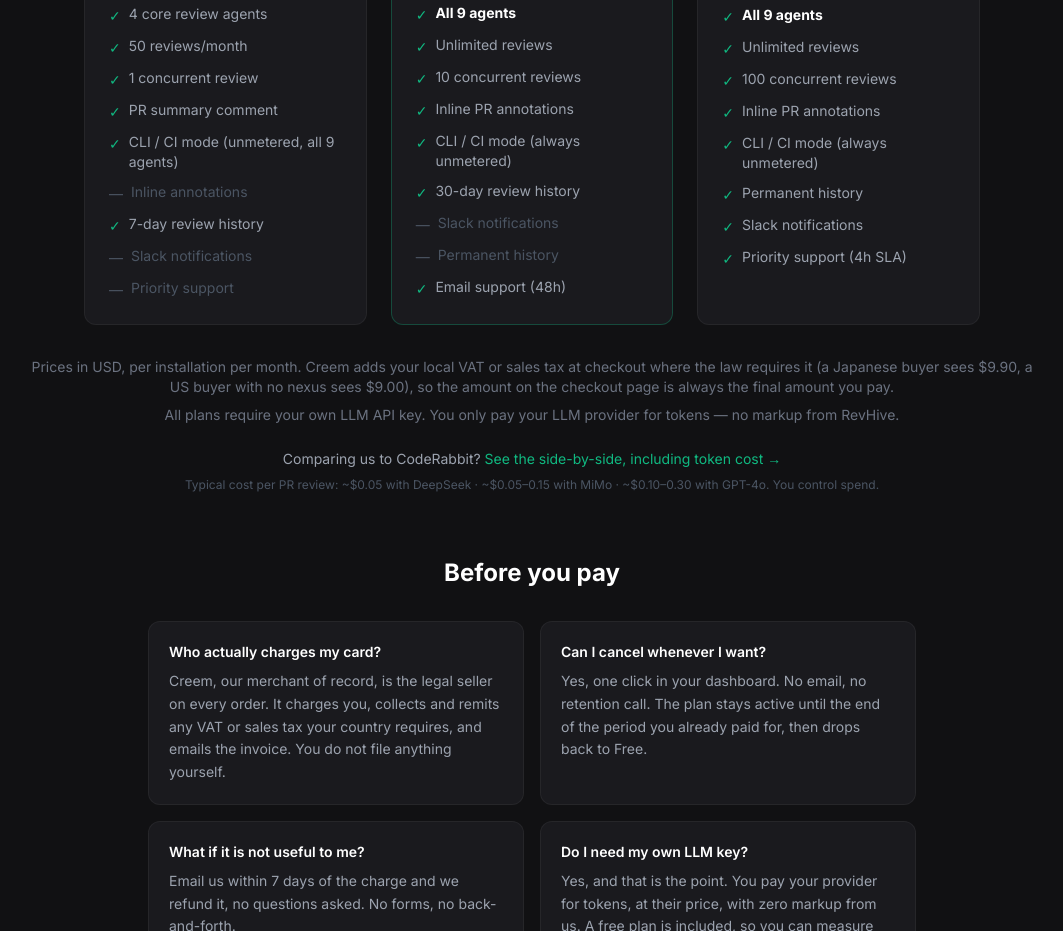
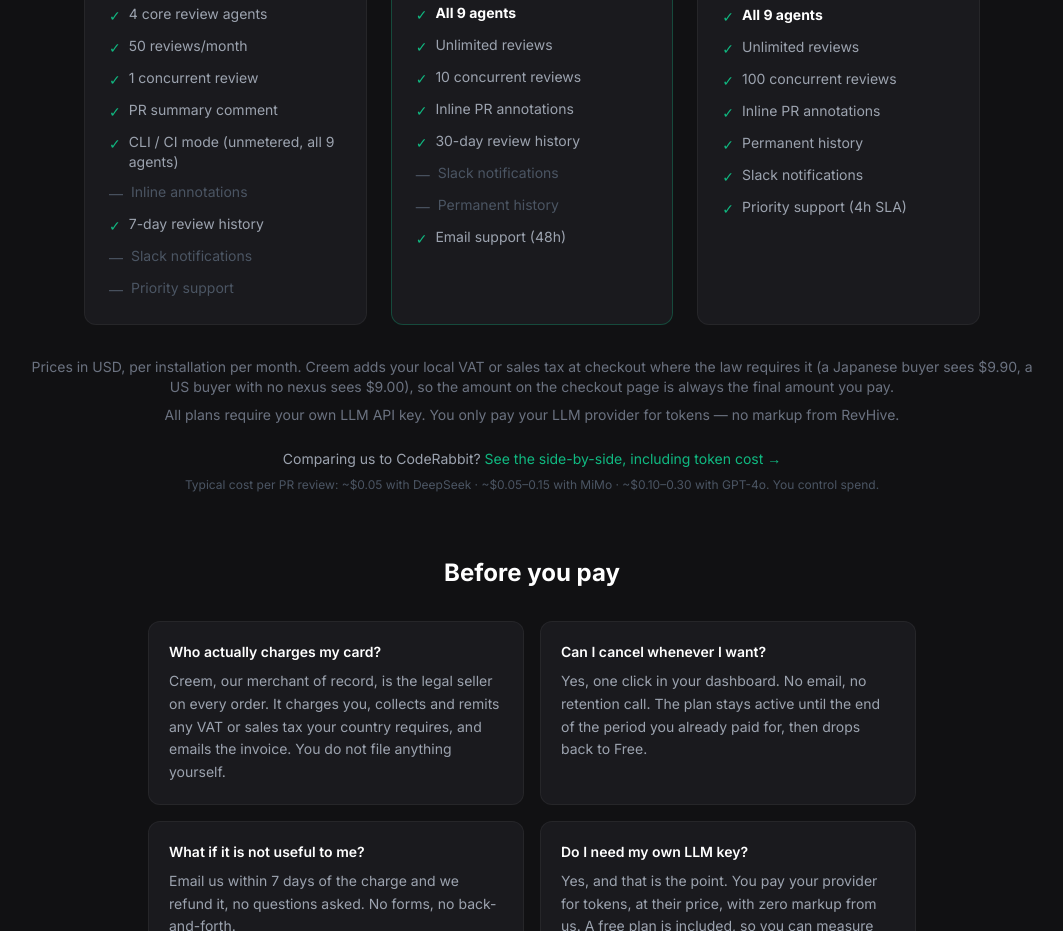
Before and after one commit to jovian-zhibai/RevHive, a plain HTML site: page docs/index.html in a window 1280 px wide. Shown: the part 3271-4202 px from the top of the page, without its empty margins (108-1171 px from the left). Drawn offline with nearby package versions, Linux system fonts and the light colour scheme.

Commit message:
pricing: take the CLI out of the paid tier cards
The CLI has no plan check and no usage cap, so listing it under $9
and $19 read as a paid benefit. It now appears only on the free
card, where it belongs.

```diff
--- a/docs/index.html
+++ b/docs/index.html
@@ -429,7 +429,6 @@
             <li class="flex items-start gap-2"><span class="text-accent mt-0.5 shrink-0">&#x2713;</span> Unlimited reviews</li>
             <li class="flex items-start gap-2"><span class="text-accent mt-0.5 shrink-0">&#x2713;</span> 10 concurrent reviews</li>
             <li class="flex items-start gap-2"><span class="text-accent mt-0.5 shrink-0">&#x2713;</span> Inline PR annotations</li>
-            <li class="flex items-start gap-2"><span class="text-accent mt-0.5 shrink-0">&#x2713;</span> CLI / CI mode (always unmetered)</li>
             <li class="flex items-start gap-2"><span class="text-accent mt-0.5 shrink-0">&#x2713;</span> 30-day review history</li>
             <li class="flex items-start gap-2 text-gray-600"><span class="mt-0.5 shrink-0">&#x2014;</span> Slack notifications</li>
             <li class="flex items-start gap-2 text-gray-600"><span class="mt-0.5 shrink-0">&#x2014;</span> Permanent history</li>
@@ -448,7 +447,6 @@
             <li class="flex items-start gap-2"><span class="text-accent mt-0.5 shrink-0">&#x2713;</span> Unlimited reviews</li>
             <li class="flex items-start gap-2"><span class="text-accent mt-0.5 shrink-0">&#x2713;</span> 100 concurrent reviews</li>
             <li class="flex items-start gap-2"><span class="text-accent mt-0.5 shrink-0">&#x2713;</span> Inline PR annotations</li>
-            <li class="flex items-start gap-2"><span class="text-accent mt-0.5 shrink-0">&#x2713;</span> CLI / CI mode (always unmetered)</li>
             <li class="flex items-start gap-2"><span class="text-accent mt-0.5 shrink-0">&#x2713;</span> Permanent history</li>
             <li class="flex items-start gap-2"><span class="text-accent mt-0.5 shrink-0">&#x2713;</span> Slack notifications</li>
             <li class="flex items-start gap-2"><span class="text-accent mt-0.5 shrink-0">&#x2713;</span> Priority support (4h SLA)</li>
```
